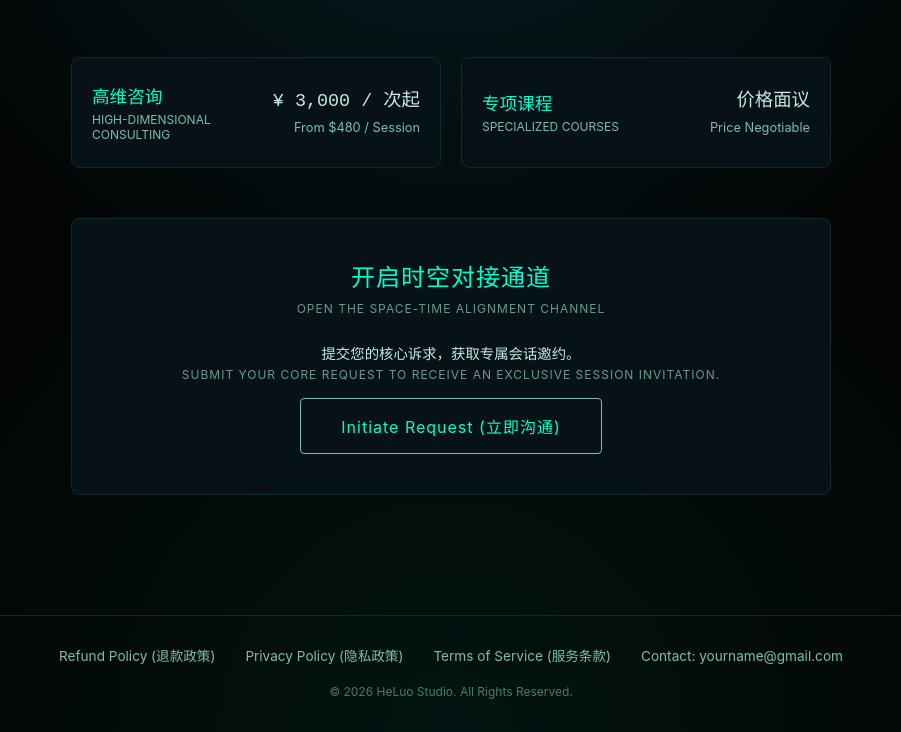
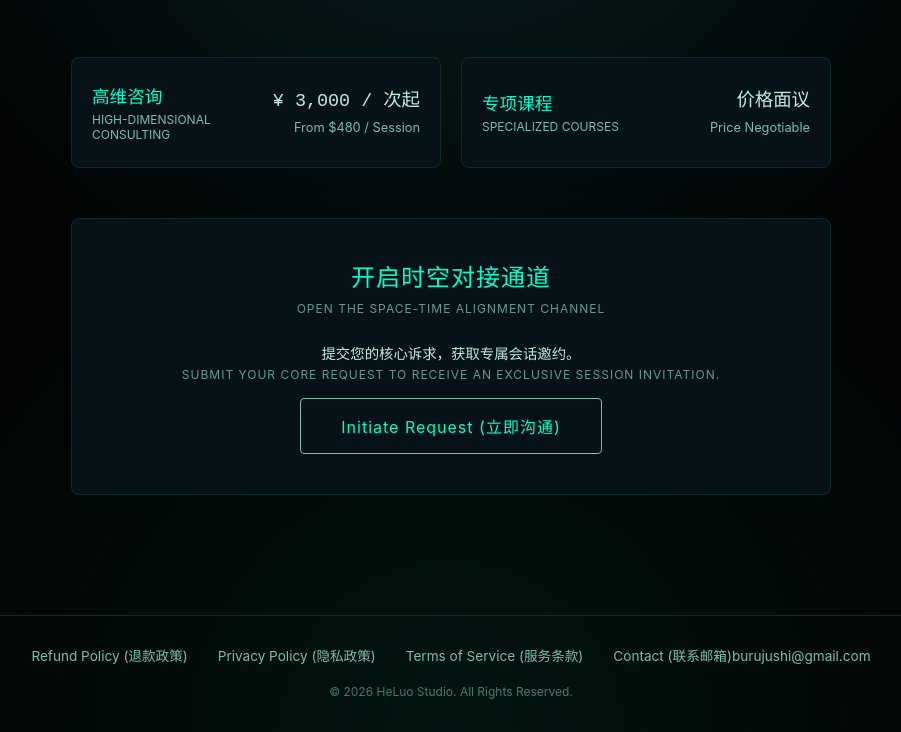
Before and after one commit to YuanBensheng/heluozixun, a website: page index.html in a window 1280 px wide. Shown: the part 227-959 px from the top of the page, without its empty margins (189-1090 px from the left). Drawn offline with Linux system fonts and the light colour scheme.

Commit message:
Update index.html

```diff
--- a/index.html
+++ b/index.html
@@ -175,7 +175,7 @@
             <a id="link-refund">Refund Policy (退款政策)</a>
             <a id="link-privacy">Privacy Policy (隐私政策)</a>
             <a id="link-terms">Terms of Service (服务条款)</a>
-            <span style="color: var(--text-bamboo-green); font-size: 0.85rem; cursor: default;">Contact: yourname@gmail.com</span>
+            <span style="color: var(--text-bamboo-green); font-size: 0.85rem; cursor: default;">Contact (联系邮箱)burujushi@gmail.com</span>
         </div>
 
         <div class="footer-copyright">
```
